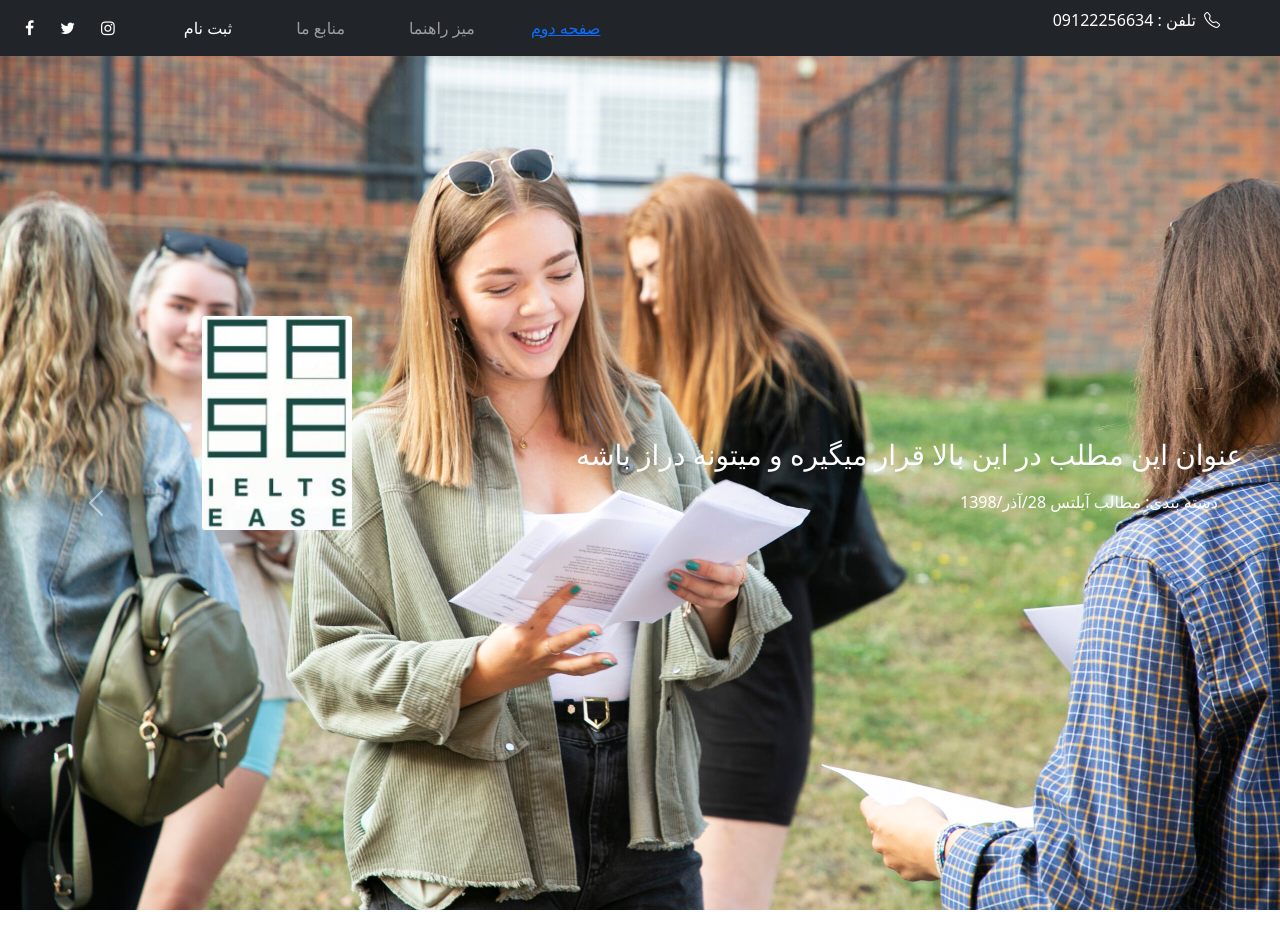
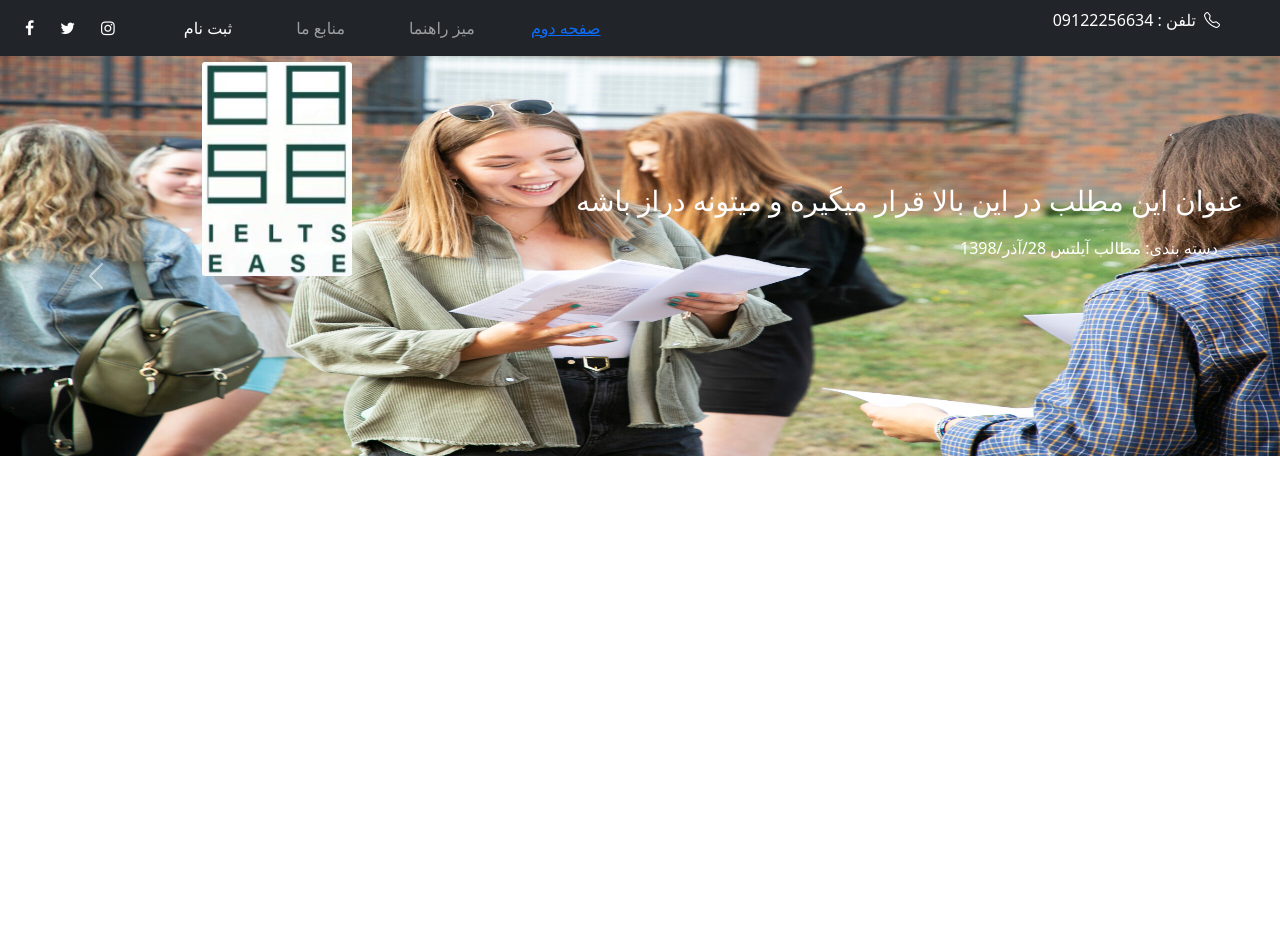
Before and after one commit to lilysadatrasoul/frontend-final-project, a React (Create React App) app: page /user/Page2 in a window 1280 px wide. After the commit the page ends 800 px from the top, so only its background shows below. Built offline with nearby package versions, Linux system fonts and the light colour scheme.

Commit message:
fix header 1 and 2

```diff
--- a/src/App.css
+++ b/src/App.css
@@ -3,7 +3,7 @@
 
 .blog-img1 {
     background: linear-gradient(90deg,transparent 70%), no-repeat;
-    height: 600px;
+    height: 400px;
 
 }
 .blog-img2 {
@@ -22,19 +22,23 @@
 }
 .sticker1{
     font-size:5rem;
+    right: 200px;
 
 }
 .sticker2-1{
-   bottom: 400px;
+   bottom: 200px;
    right: 70rem;
 }
 .sticker2-2{
-    bottom: 400px;
+    bottom: 200px;
     direction: rtl;
     left: 60%;
 }
 .sticker2-3{
-    bottom: 450px;
+    bottom: 250px;
     direction: rtl;
     left: 30%;
 }
+.carousel-item-img{
+    height: 400px;
+}
--- a/src/Components/Header1.jsx
+++ b/src/Components/Header1.jsx
@@ -68,16 +68,17 @@ export default function Header1() {
               </div>
             </div>
           </nav>
+          <div className="card-text sticker1 mb-0   ">  ما مردم را با یکدیگر  <p><span className='text-primary'>.متحد می کنیم</span></p></div>
           <div className='d-flex flex-column position-absolute sticker'>
           <img src={ieltslogo} className="card-img blog-img2 " style={{width:"150px"}} alt="..." />
 
-          <div className='d-inline-flex '><div className='line mt-3'> </div><span>
+          <div className='d-inline-flex mb-0 '><div className='line mt-3'> </div><span>
             ما برای پیدا کردن نیازهای خود همکاری می کنیم
             </span></div>
 
-          <div className="card-text sticker1 mb-0 mt-0  ">  ما مردم را با یکدیگر  <span className='text-primary'>متحد می کنیم</span>.</div>
-          <h4 className="card-text "> مفهوم یک شرکت مشاوره مدیریت در نیویورک است که متخصص در ساخت مدل سازی اطلاعات است.</h4>
 
+          <h5 className="card-text "> مفهوم یک شرکت مشاوره مدیریت در نیویورک است که متخصص در ساخت مدل سازی اطلاعات است.</h5>
+          <button type="button" className="btn btn-light rounded-pill w-25">شروع کنید</button>
           </div>
         </div>
       </div>
--- a/src/Components/Header2.jsx
+++ b/src/Components/Header2.jsx
@@ -22,7 +22,7 @@ export default function Header2() {
             </div>
           </div>
           <div className="carousel-item">
-            <img src={logo2} className="d-block w-100" alt="..." />
+            <img src={logo2} className="carousel-item-img d-block w-100" alt="..." />
             <div className="carousel-caption d-none d-md-block position-relative">
             <img src={ieltslogo} className="card-img sticker2-1 position-absolute " style={{ width: "150px" }} alt="..." />
               <p className='position-absolute sticker2-2'>دسته بندی: مطالب آیلتس 28/آذر/1398</p>
@@ -30,7 +30,7 @@ export default function Header2() {
             </div>
           </div>
           <div className="carousel-item">
-            <img src={logo3} className="d-block w-100" alt="..." />
+            <img src={logo3} className="carousel-item-img d-block w-100" alt="..." />
             <div className="carousel-caption d-none d-md-block position-relative">
             <img src={ieltslogo} className="card-img sticker2-1 position-absolute " style={{ width: "150px" }} alt="..." />
               <p className='position-absolute sticker2-2'>دسته بندی: مطالب آیلتس 28/آذر/1398</p>
```
